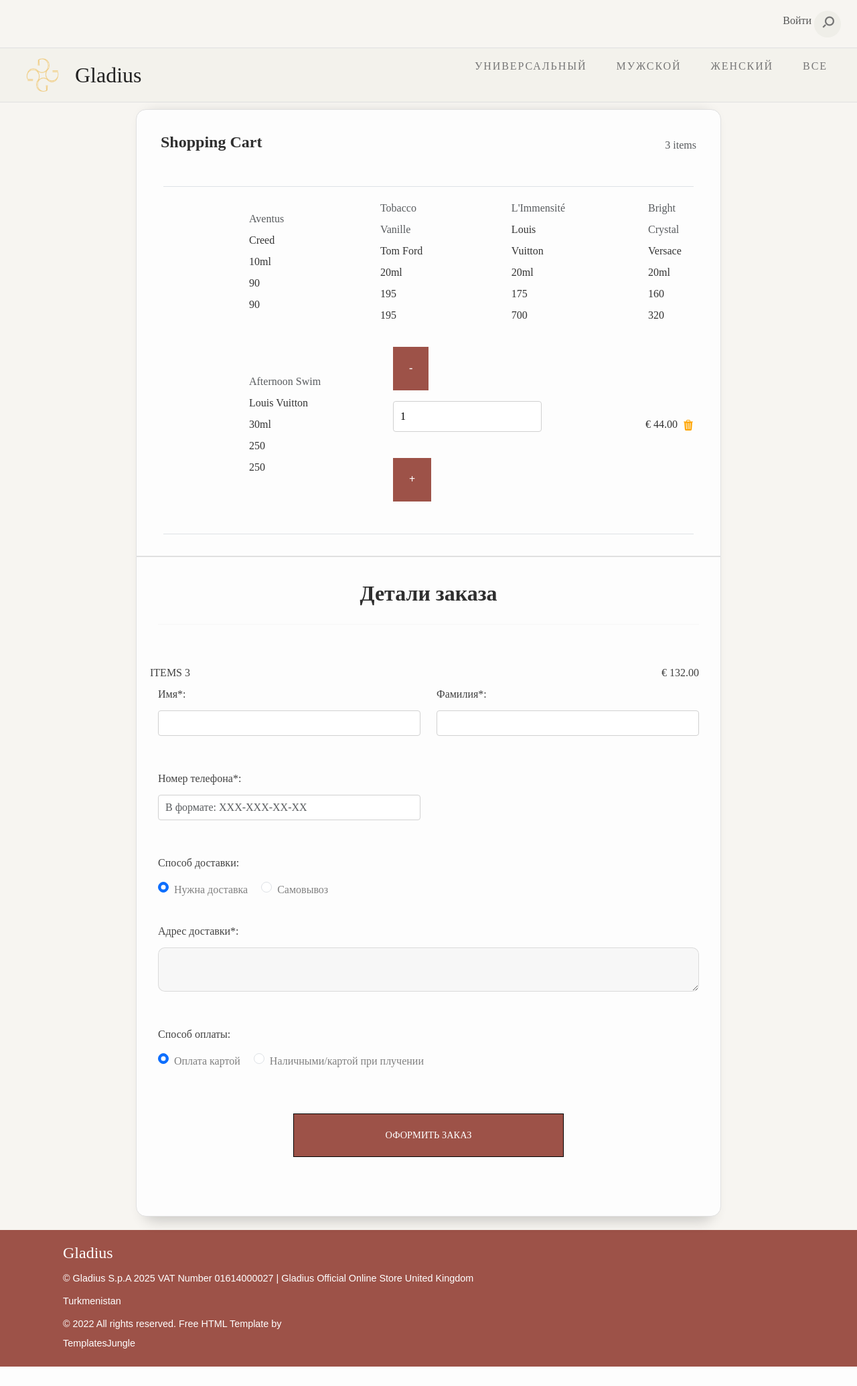
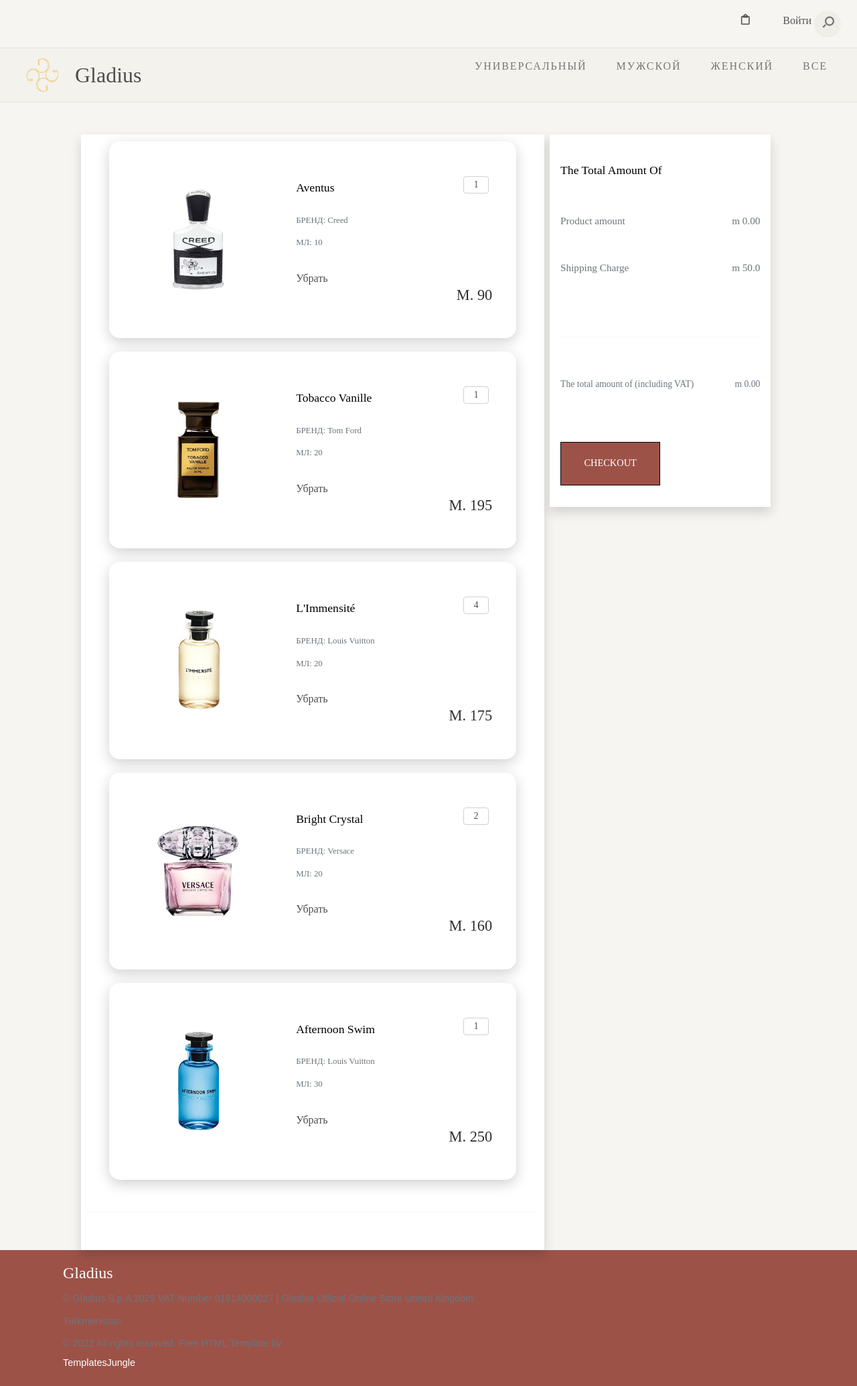
Before and after one commit to KadyrberdiJs/Gladius, a Django app: page /cart/cart-detail/ in a window 1280 px wide. Shown: the whole page at 67% size. Before the commit the page ends 2041 px from the top, so only its background shows below. Run offline with Django 5.2, Linux system fonts and the light colour scheme; data comes from the database, SQL or seed files in the repository; both versions use the stored data as it was after the commit; some libraries are stand-ins or nearby versions; some web fonts are replaced.

Commit message:
cart template ready

```diff
--- a/cart/templates/cart/cart_detail.html
+++ b/cart/templates/cart/cart_detail.html
@@ -3,131 +3,93 @@
 
 {% block content %}
 {% if items_data %}
-<div class="card">
+
+<div class="container-fluid">
     <div class="row">
-        <div class="col-12 order-cart">
-            <div class="title">
+        <div class="col-md-10 col-11 mx-auto">
+
+            <div class="row mt-5 gx-3">
+<!-- left side div -->
+<div class="col-md-12 col-lg-8 col-11 mx-auto main_cart mb-lg-0 mb-5 shadow">
+    {% for item in items_data %}
+<div class="card p-4">
 <div class="row">
-                    <div class="col"><h4><b>Shopping Cart</b></h4></div>
-                    <div class="col align-self-center text-right text-muted">3 items</div>
+<!-- cart images div -->
+<div class="col-md-5 col-11 mx-auto d-flex justify-content-center align-items-center product_img d-none d-sm-flex">
+  <img src="{{ item.image.url }}" class="img-fluid" alt="cart img">
+</div>
+
+
+
+
+
+<!-- cart product details -->
+<div class="col-md-7 col-11 mx-auto px-4 mt-2">
+<div class="row">
+<!-- product name  -->
+
+<div class="col-6 card-title">
+<h1 class="mb-4 product_name">{{ item.product_name }}</h1>
+<p class="mb-2">БРЕНД: {{ item.brand }}</p>
+<p class="mb-3">МЛ: {{ item.size_ml }}</p>
+</div>
+
+<!-- quantity inc dec -->
+<div class="col-6">
+<ul class="pagination justify-content-end set_quantity">
+<li class="page-item"><input type="text" name="" class="page-links" value="{{ item.quantity }}" id="textbox" readonly>
+</li>
+</ul>
 </div>
 </div>
-            <div class="order-row border-top border-bottom">
-                <div class="row main align-items-center">
-                    {% for item in items_data %}
-                    <div class="col-2"><img class="img-fluid" src=""></div>
-                    <div class="col">
-                        <div class="row text-muted">{{ item.product_name }}</div>
-                        <div class="row">{{ item.brand }}</div>
-                        <div class="row">{{ item.size_display }}</div>
-                        <div class="row">{{ item.qauntity }}</div>
-                        <div class="row">{{ item.unit_price }}</div>
-                        <div class="row">{{ item.total_price }}</div>
+<!-- //remover move and price -->
+<div class="row">
+<div class="col-8 d-flex justify-content-between remove_wish">
+<a href="#"><i class="fas fa-trash-alt"></i> Убрать</a>
+</div>
+<div class="col-4 d-flex justify-content-end price_money">
+<h3>m. <span id="itemval">{{ item.unit_price }} </span></h3>
+</div>
+</div>
+</div>
+</div>
 </div>
 {% endfor %}
+<hr/>
+</div>
+<!-- right side div -->
+<div class="col-md-12 col-lg-4 col-11 mx-auto mt-lg-0 mt-md-5">
+    <div class="right_side p-3 shadow bg-white">
+        <h2 class="product_name mb-5">The Total Amount Of</h2>
+        <div class="price_indiv d-flex justify-content-between">
+            <p>Product amount</p>
+            <p>m <span id="product_total_amt">0.00</span></p>
+        </div>
+        <div class="price_indiv d-flex justify-content-between">
+            <p>Shipping Charge</p>
+            <p>m <span id="shipping_charge">50.0</span></p>
+        </div>
+        <hr />
+        <div class="total-amt d-flex justify-content-between font-weight-bold">
+            <p>The total amount of (including VAT)</p>
+            <p>m <span id="total_cart_amt">0.00</span></p>
+        </div>
+        <button class="btn btn-primary text-uppercase">Checkout</button>
+    </div>
 
-                    <style>
 
-                    </style>
-                    <div class="quantity-container col d-flex align-items-center">
-                        <div class="cart-quantity-picker">
-                            <button type="button" class="btn-decrease">-</button>
-                            <input
-                            type="number"
-                            name="quantity"
-                            id="quantity-input"
-                            value="1"
-                            min="1"
-                            readonly
-                            >
-                            <button type="button" class="btn-increase">+</button>
+
+    <!-- discount code ends -->
+
+</div>
+</div>
+</div>
 </div>
 </div>
 
-                    <div class="col d-flex align-items-center justify-content-end">&euro; 44.00</div>
-                    <div class="col-auto p-0 d-flex align-items-center justify-content-center">
-                        <a href="#" class="remove-from-cart" data-cart-id="">
-                            <img src="images/icons/trash3-fill.svg"
-                            alt="Catalog Icon" width="16" height="16">
-                        </a>
-                    </div>
-                </div>
-            </div>
 {% else %}
             <p>Your cart is empty.</p>
 {% endif %}
 
-        </div>
-        <!-- Перемещено под блок с товарами внутри col-md-8 cart -->
-        <div class="summary  mt-md-0">
-            <div class="d-flex justify-content-center">
-                <h4 class="fw-bold" style="font-size: 2rem;">Детали заказа</h4>
-            </div>
-            <hr class="mt-3">
-            <div class="row">
-                <div class="col-6" style="padding-left:0;">ITEMS 3</div>
-                <div class="col-6 text-right">&euro; 132.00</div>
-            </div>
-            <form>
-                <div class="row">
-                    <div class="col-md-6 mb-3">
-                        <label for="id_first_name" class="form-label fw-normal">Имя*:</label>
-                        <input type="text" class="form-control" id="id_first_name"
-                            name="first_name" required>
-                    </div>
-                    <div class="col-md-6 mb-3">
-                        <label for="id_last_name" class="form-label fw-normal">Фамилия*:</label>
-                        <input type="text" class="form-control" id="id_last_name" name="last_name" required>
-                    </div>
-                    <div class="col-md-6 mb-3">
-                        <label for="id_phone_number" class="form-label fw-normal">Номер телефона*:</label>
-                        <input type="text" class="form-control" id="id_phone_number" name="phone_number"
-                            placeholder="В формате: XXX-XXX-XX-XX"
-                            required>
-                    </div>
-                    <div class="col-md-12 mb-3">
-                        <label for="delivery" class="form-label fw-normal">Способ доставки: </label>
-                        <div class="form-check form-check-inline">
-                            <input class="form-check-input" type="radio" name="requires_delivery"
-                                id="id_requires_delivery_1" value="1" checked>
-                            <label class="form-check-label fw-normal" for="id_requires_delivery_1">Нужна
-                                доставка</label>
-                        </div>
-                        <div class="form-check form-check-inline">
-                            <input class="form-check-input" type="radio" name="requires_delivery"
-                                id="id_requires_delivery_0" value="0">
-                            <label class="form-check-label fw-normal" for="id_requires_delivery_0">Самовывоз</label>
-                        </div>
-                    </div>
-                    <div class="mb-3" id="deliveryAddressField">
-                        <label for="id_delivery_address" class="form-label fw-normal">Адрес
-                            доставки*:</label>
-                        <textarea class="form-control" id="id_delivery_address"
-                            name="delivery_address" rows="2"></textarea>
-                    </div>
-                    <div class="col-md-12 mb-3">
-                        <label class="form-label fw-normal">Способ оплаты: </label>
-                        <div class="form-check form-check-inline">
-                            <input class="form-check-input" type="radio" name="payment_on_get"
-                                id="id_payment_on_get_0" value="0" checked>
-                            <label class="form-check-label fw-normal" for="id_payment_on_get_0">Оплата
-                                картой</label>
-                        </div>
-                        <div class="form-check form-check-inline">
-                            <input class="form-check-input" type="radio" name="payment_on_get"
-                                id="id_payment_on_get_1" value="1">
-                            <label class="form-check-label fw-normal" for="id_payment_on_get_1">Наличными/картой
-                                при плучении</label>
-                        </div>
-                    </div>
-                </div>
-                <div class="d-flex justify-content-center ">
-                    <button type="submit" class="btn">Оформить заказ</button>
-                </div>
-            </form>
-        </div>
-    </div>
-
-</div>
 
 {% endblock  %}
--- a/cart/urls.py
+++ b/cart/urls.py
@@ -7,6 +7,6 @@ from . import views
 app_name = 'cart'
 
 urlpatterns = [
-  path('add/<slug:product_slug>/', views.AddToCartView.as_view(), name='add_to_cart'),
+  path('add/<int:product_id>/', views.AddToCartView.as_view(), name='add_to_cart'),
   path('cart-detail/', views.CartDetailView.as_view(), name='cart-detail'),
 ]
--- a/cart/views.py
+++ b/cart/views.py
@@ -10,9 +10,9 @@ from cart.models import Cart, CartItem
 from parfumes.models import Product, ProductVariant
 
 class AddToCartView(CartMixin, View):
-  def post(self, request, product_slug):
+  def post(self, request, product_id):
     # Get the product
-    product = get_object_or_404(Product, slug=product_slug)
+    product = get_object_or_404(Product, id=product_id)
 
     # Get size and quantity from the form
     size_ml = request.POST.get('size_ml')
--- a/parfumes/models.py
+++ b/parfumes/models.py
@@ -47,6 +47,9 @@ class Product(models.Model):
       verbose_name = 'Продукт'
       verbose_name_plural = 'Продукты'
       ordering = ('-created_at',)
+
+   def __str__(self):
+     return self.name
 
    def sell_price(self):
     if self.discount and self.discount > 0: # если есть скидка
--- a/parfumes/templates/parfumes/catalog.html
+++ b/parfumes/templates/parfumes/catalog.html
@@ -64,11 +64,11 @@
 										<div class="product-item">
 											<figure class="product-style">
 												<div class="product-image-container">
-													<a href="{% url "catalog:product_detail" parfume.slug %}">
+													<a href="{% url "catalog:product_detail" parfume.id %}">
 														<img src="{{ parfume.image.url }}" alt="{{ parfume.name }}" class="product-item"></a>
 												</div>
 												<figcaption>
-													<a href="{% url "catalog:product_detail" parfume.slug %}" class='text-decoration-none mb-0'>
+													<a href="{% url "catalog:product_detail" parfume.id %}" class='text-decoration-none mb-0'>
 														<h3 class='mb-0'>{{ parfume.name }}</h3>
 													</a>
 													<span>{{ parfume.brand_name }}</span>
--- a/parfumes/templates/parfumes/product.html
+++ b/parfumes/templates/parfumes/product.html
@@ -33,7 +33,7 @@
 			</div>
 
 
-    <form action="{% url "cart:add_to_cart" product_slug=parfume.slug %}" method='post' id="add-to-cart-form">
+    <form action="{% url "cart:add_to_cart" product_id=parfume.id %}" method='post' id="add-to-cart-form">
 
       {% csrf_token %}
       <label>Выбери объем (ml):</label>
@@ -66,7 +66,7 @@
 // Wait for page to load
 document.addEventListener('DOMContentLoaded', function() {
     // Find the select
-    var sizeSelect = document.getElementById('size-select');
+    var sizeSelect = document.getElementById('size_ml');
 
     // When you change the select
     sizeSelect.addEventListener('change', function() {
--- a/parfumes/urls.py
+++ b/parfumes/urls.py
@@ -10,6 +10,6 @@ urlpatterns = [
     path('search/', views.CatalogView.as_view(), name='search'),
     path('<slug:category_slug>/', views.CatalogView.as_view(), name='catalog'),
     path('catalog/all/', views.CatalogView.as_view(), name='catalog_all'),
-    path('product/<slug:product_slug>', views.product_detail, name='product_detail'),
+    path('product/<int:product_id>', views.product_detail, name='product_detail'),
     path('get-price/<int:product_id>/<int:size_ml>/', views.get_variant_price, name='get_variant_price'),
 ]
--- /dev/null
+++ b/static/css/cart.css
@@ -0,0 +1,139 @@
+/* ===============================
+   Global Styles
+================================ */
+* {
+  margin: 0;
+  padding: 0;
+  box-sizing: border-box;
+}
+
+:root {
+  --text-clr: #4f4f4f;
+}
+
+body {
+  background: #fff;
+  color: var(--text-clr);
+}
+
+p {
+  color: #6c757d;
+  font-size: 0.85rem; /* smaller */
+}
+
+a {
+  text-decoration: none;
+  color: var(--text-clr);
+}
+
+a:hover {
+  text-decoration: none;
+  color: var(--text-clr);
+}
+
+/* ===============================
+   Headings
+================================ */
+h2 {
+  color: var(--text-clr);
+  font-size: 1.2rem; /* smaller */
+  font-weight: 600;
+}
+
+/* ===============================
+   Card & Cart Layout
+================================ */
+.main_cart {
+  background: #fff;
+}
+
+.card {
+  border: none;
+}
+
+/* ===============================
+   Product Section
+================================ */
+.product_img img {
+  min-width: 150px;   /* smaller */
+  max-height: 150px;  /* smaller */
+}
+
+@media (max-width: 575.98px) {
+  .product_img {
+    display: none !important;
+  }
+}
+
+.product_name {
+  color: black;
+  font-size: 1.1rem; /* smaller */
+  text-transform: capitalize;
+  font-weight: 500;
+}
+
+.card-title p {
+  font-size: 0.8rem; /* smaller */
+  font-weight: 500;
+}
+
+.remove-and-wish p {
+  font-size: 0.7rem; /* smaller */
+  margin-bottom: 0;
+}
+
+/* ===============================
+   Pricing & Quantity
+================================ */
+.price-money h3 {
+  font-size: 0.9rem; /* smaller */
+  font-weight: 600;
+}
+
+.set_quantity {
+  position: relative;
+}
+
+.price_indiv p {
+  font-size: 0.95rem; /* smaller */
+}
+
+/* ===============================
+   Pagination / Input
+================================ */
+.page-links {
+  width: 38px; /* smaller */
+  line-height: 14px;
+  font-size: 0.9rem;
+  display: flex;
+  justify-content: center;
+  align-items: center;
+  color: #495057;
+}
+
+.page-item input {
+  padding: 2px;
+  line-height: 20px;
+  font-size: 0.85rem; /* smaller */
+  display: flex;
+  justify-content: center;
+  align-items: center;
+  text-align: center;
+}
+
+.page-link:hover {
+  text-decoration: none;
+  color: #495057;
+  outline: none !important;
+}
+
+.page-link:focus {
+  box-shadow: none;
+}
+
+/* ===============================
+   Icons
+================================ */
+.fa-heart:hover {
+  color: red;
+}
--- a/static/js/alert.js
+++ b/static/js/alert.js
@@ -38,9 +38,9 @@ document.getElementById('add-to-cart-form').addEventListener('submit', function(
             });
 
             // Handle close buttons
-            document.addEventListener('click', function(event) {
-                if (event.target.classList.contains('close-alert')) {
-                    event.target.parentElement.remove();
-                }
-            });
+            // document.addEventListener('click', function(event) {
+            //     if (event.target.classList.contains('close-alert')) {
+            //         event.target.parentElement.remove();
+            //     }
+            // });
         });
--- a/templates/base.html
+++ b/templates/base.html
@@ -21,6 +21,7 @@
     <link rel="stylesheet" type="text/css" href="{% static 'icomoon/icomoon.css' %}">
     <link rel="stylesheet" type="text/css" href="{% static 'css/vendor.css' %}">
     <link rel="stylesheet" type="text/css" href="{% static 'css/style.css' %}">
+    <link rel="stylesheet" type="text/css" href="{% static 'css/cart.css' %}">
     <link rel="icon" type="image/x-icon" href="{% static 'images/icons/Gladius-icon.png' %}">
 
 </head>
@@ -46,6 +47,8 @@
 								</i><span>
 									(0 $)</span></a>
 									{% else %}
+									<a href="{% url "cart:cart-detail" %}" class="cart for-buy"><i class="icon icon-clipboard">
+								</i><span>
 									<a href="{% url "user:login" %}" class="">Войти</i>
 										{% endif %}
 										<div class="action-menu">
@@ -133,7 +136,7 @@
 									В созданной известным парфюмером Жаком Кавалье ароматической композиции красиво переплетаются освежающие цитрусовые ноты розового грейпфрута и бархатисто-пряного запаха древесины
 								</p>
 								<div class="btn-wrap">
-									<a href="{% url "catalog:product_detail" banner.slug %}" class="btn-accent-arrow">Читать больше<i
+									<a href="{% url "catalog:product_detail" banner.id %}" class="btn-accent-arrow">Читать больше<i
 											class="icon icon-ns-arrow-right"></i></a>
 								</div>
 							</div><!--banner-content-->
@@ -166,11 +169,11 @@
 										<div class="product-item">
 											<figure class="product-style">
 												<div class="product-image-container">
-													<a href="{% url "catalog:product_detail" parfume.slug %}">
+													<a href="{% url "catalog:product_detail" parfume.id %}">
 														<img src="{{ parfume.image.url }}" alt="{{ parfume.name }}" class="product-item"></a>
 												</div>
 												<figcaption>
-													<a href="{% url "catalog:product_detail" parfume.slug %}" class='text-decoration-none mb-0'>
+													<a href="{% url "catalog:product_detail" parfume.id %}" class='text-decoration-none mb-0'>
 														<h3 class='mb-0'>{{ parfume.name }}</h3>
 													</a>
 													<span>{{ parfume.brand_name }}</span>
@@ -243,7 +246,7 @@
 									<p>Isola Blu — это аромат про чистое небо, море и утончённую роскошь. Он пахнет как элитный отдых на берегу: цитрусы, морской ветер, лёгкая древесность. Подойдёт для тех, кто любит освежающие, но при этом статусные ароматы.</p>
 									<div class="item-price">m. {{ parfume.price }}</div>
 									<div class="btn-wrap">
-										<a href="{% url "catalog:product_detail" parfume.slug %}" class="btn-accent-arrow">Купить сейчас <i
+										<a href="{% url "catalog:product_detail" parfume.id %}" class="btn-accent-arrow">Купить сейчас <i
 											class="icon icon-ns-arrow-right"></i></a>
 										</div>
 									</div>
@@ -292,11 +295,11 @@
 										<div class="product-item">
 											<figure class="product-style">
 												<div class="product-image-container">
-													<a href="{% url "catalog:product_detail" parfume.slug %}">
+													<a href="{% url "catalog:product_detail" parfume.id %}">
 														<img src="{{ parfume.image.url }}" alt="{{ parfume.name }}" class="product-item"></a>
 												</div>
 												<figcaption>
-													<a href="{% url "catalog:product_detail" parfume.slug %}" class='text-decoration-none mb-0'>
+													<a href="{% url "catalog:product_detail" parfume.id %}" class='text-decoration-none mb-0'>
 														<h3 class='mb-0'>{{ parfume.name }}</h3>
 													</a>
 													<span>{{ parfume.brand_name }}</span>
--- a/templates/includes/alert.html
+++ b/templates/includes/alert.html
@@ -3,7 +3,6 @@
         {% for message in messages %}
             <div class="alert alert-{{ message.tags }}">
                 {{ message }}
-                <button class="close-alert">×</button>
             </div>
         {% endfor %}
     </div>
```
Also changed, not shown: cart/admin.py (+10 -4 lines), parfumes/views.py (+4 -4 lines), static/js/custom.js (+15 -15 lines), db.sqlite3, static/images/openvpn.png (added). Lines whose indentation alone changed are shown as unchanged.
